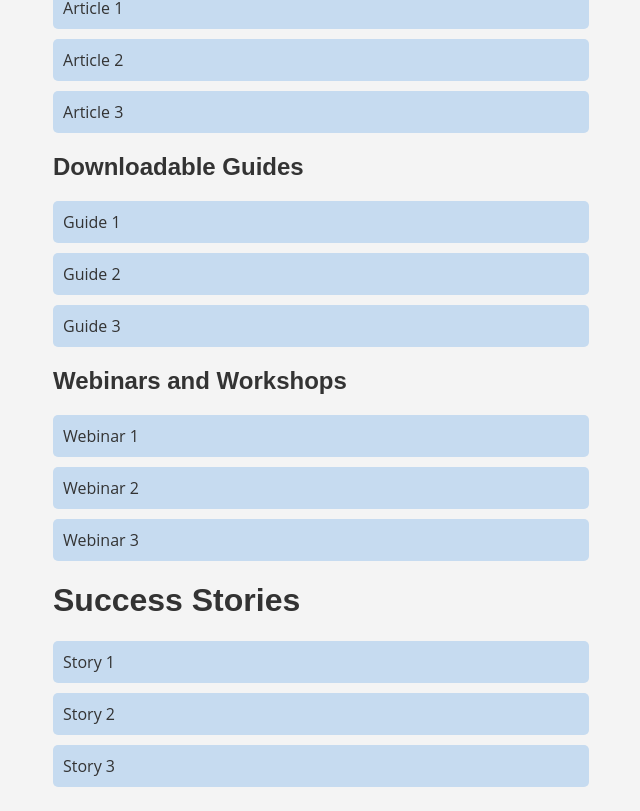
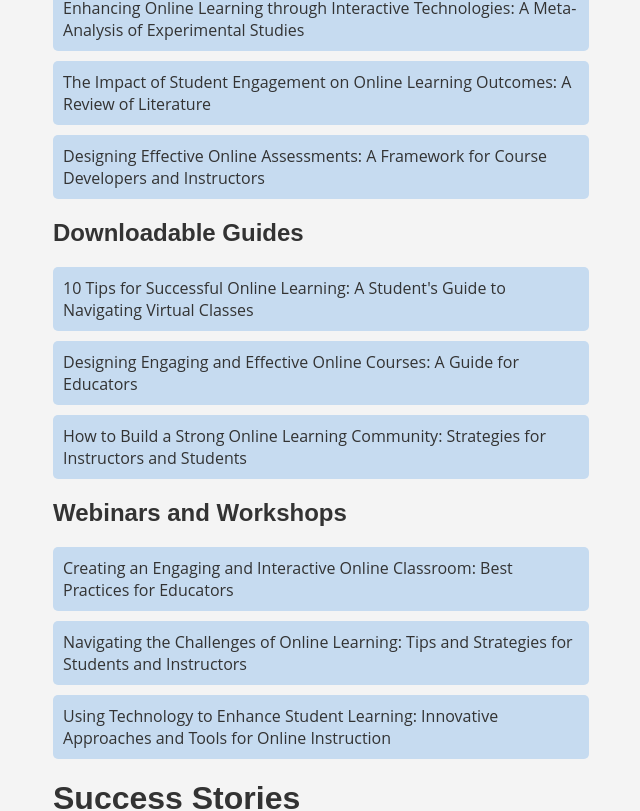
Before and after one commit to NJIT-WIS/project-2-is219-teamec, a Next.js app: page /Resources in a window 1280 px wide. Shown: the part 493-1304 px from the top of the page, without its empty margins (319-959 px from the left). Built offline with nearby package versions, Linux system fonts and the light colour scheme.

Commit message:
Pages removed and About Module CSS and resources updated

```diff
--- a/pages/Resources.js
+++ b/pages/Resources.js
@@ -9,30 +9,30 @@ export default function Home({ allPostsData }) {
 
       <h2>Academic Articles</h2>
       <ul>
-        <li>Article 1</li>
-        <li>Article 2</li>
-        <li>Article 3</li>
+        <li>Enhancing Online Learning through Interactive Technologies: A Meta-Analysis of Experimental Studies</li>
+        <li>The Impact of Student Engagement on Online Learning Outcomes: A Review of Literature</li>
+        <li>Designing Effective Online Assessments: A Framework for Course Developers and Instructors</li>
       </ul>
 
       <h2>Downloadable Guides</h2>
       <ul>
-        <li>Guide 1</li>
-        <li>Guide 2</li>
-        <li>Guide 3</li>
+        <li>10 Tips for Successful Online Learning: A Student's Guide to Navigating Virtual Classes</li>
+        <li>Designing Engaging and Effective Online Courses: A Guide for Educators</li>
+        <li>How to Build a Strong Online Learning Community: Strategies for Instructors and Students</li>
       </ul>
 
       <h2>Webinars and Workshops</h2>
       <ul>
-        <li>Webinar 1</li>
-        <li>Webinar 2</li>
-        <li>Webinar 3</li>
+        <li>Creating an Engaging and Interactive Online Classroom: Best Practices for Educators</li>
+        <li>Navigating the Challenges of Online Learning: Tips and Strategies for Students and Instructors</li>
+        <li>Using Technology to Enhance Student Learning: Innovative Approaches and Tools for Online Instruction</li>
       </ul>
 
       <h1>Success Stories</h1>
       <ul>
-        <li>Story 1</li>
-        <li>Story 2</li>
-        <li>Story 3</li>
+        <li>From Struggling Student to Online Learning Success: How One Student Overcame Adversity and Achieved Academic Excellence</li>
+        <li>How One Educator Transformed Their Online Course and Increased Student Engagement: A Success Story</li>
+        <li>Breaking Barriers: The Inspiring Story of a Non-Traditional Online Learner's Journey to Academic Success</li>
       </ul>
 
     </Layout>
```
Also changed, not shown: pages/posts/About.js (deleted, +0 -40 lines), pages/posts/Home.js (deleted, +0 -31 lines).
